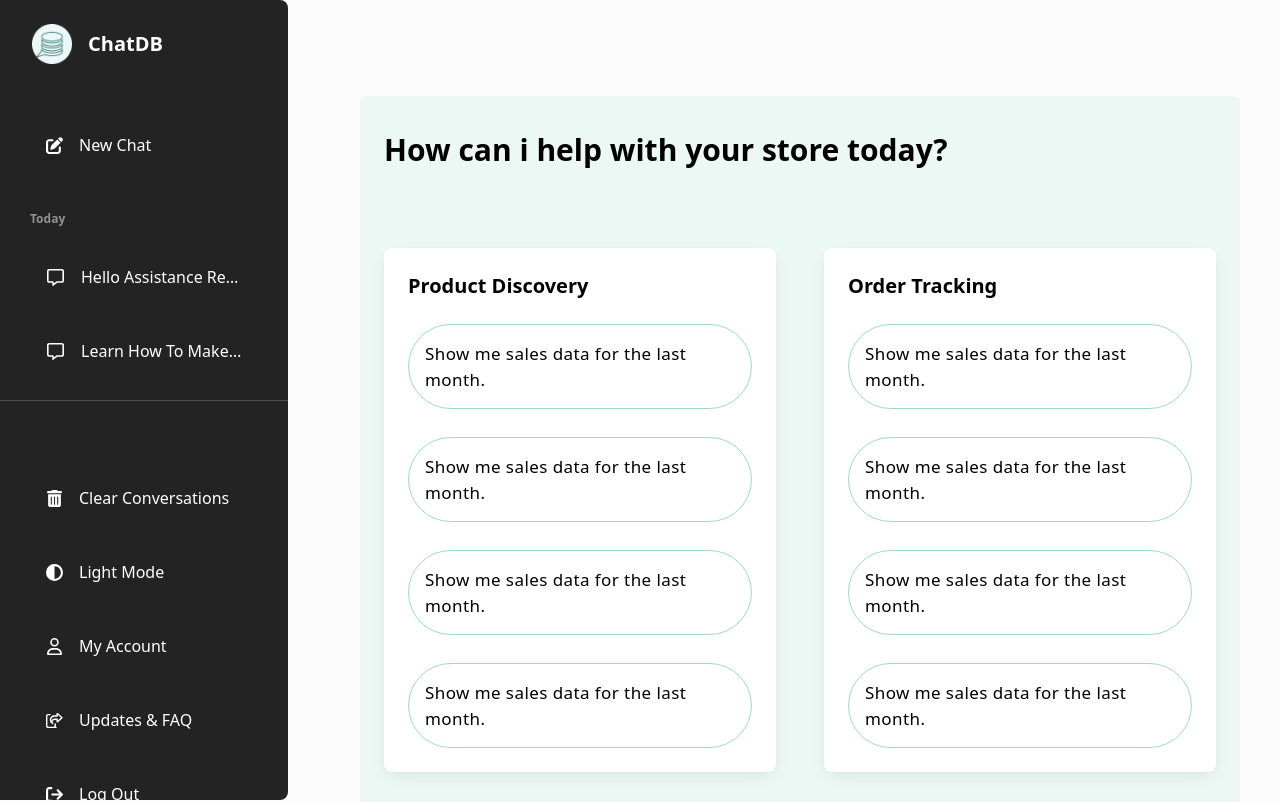
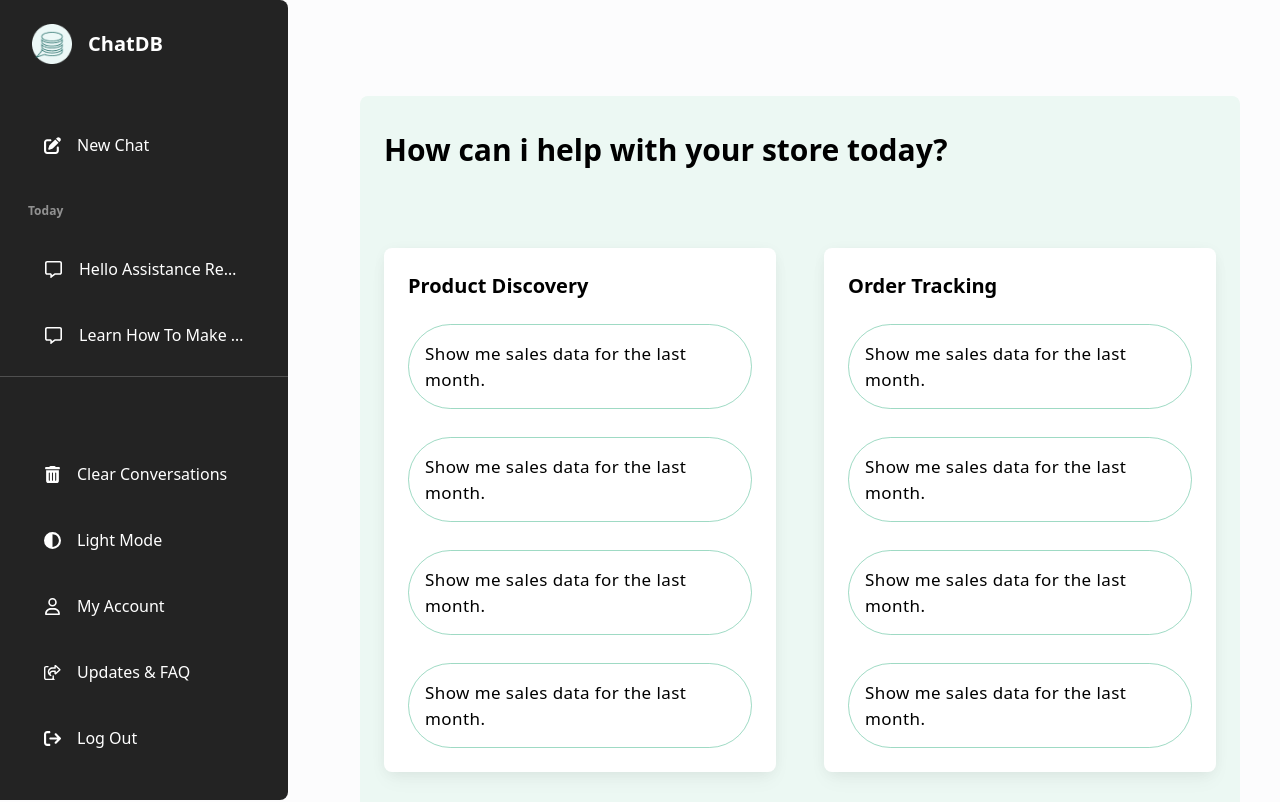
Before and after one commit to chatdb-org/chatdb-frontend, a React (Vite) app: page /screen in a window 1280 px wide. Shown: the top 802 px of the page. Built offline with nearby package versions, Linux system fonts and the light colour scheme.

Commit message:
fixed list item margins

```diff
--- a/src/components/Sidebar.jsx
+++ b/src/components/Sidebar.jsx
@@ -1,7 +1,7 @@
 import PropTypes from 'prop-types';
 
 const SidebarItem = ({ icon, text }) => (
-  <li className="mx-3.5 mt-4 mb-2">
+  <li className="mx-3 mt-4">
     <a href="#">
       <button className="middle none font-sans font-bold center transition-all disabled:opacity-50 disabled:shadow-none disabled:pointer-events-none text-xs py-3 rounded-lg text-white hover:bg-white/10 active:bg-white/30 w-full flex items-center gap-4 px-4 capitalize" type="button">
         <span>{icon}</span>
@@ -35,7 +35,7 @@ const Sidebar = () => {
 
       <div className="m-4">
         <ul className="mb-2 flex flex-col">
-          <li className="mx-3.5 mt-4 mb-2">
+          <li className="mx-3 mt-4 mb-2">
             <p className="antialiased font-sans text-[12px]  text-white font-black  opacity-50">
               Today
             </p>
@@ -77,8 +77,6 @@ const Sidebar = () => {
           />
         </ul>
       </div>
-
-
     </aside>
   );
 };
```
